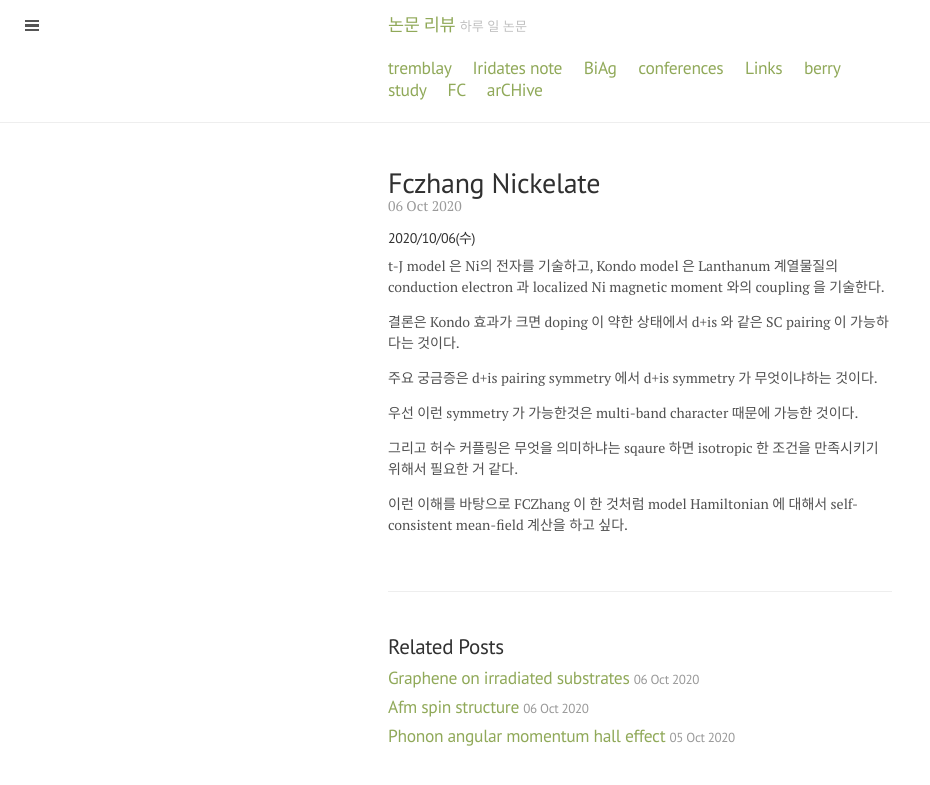
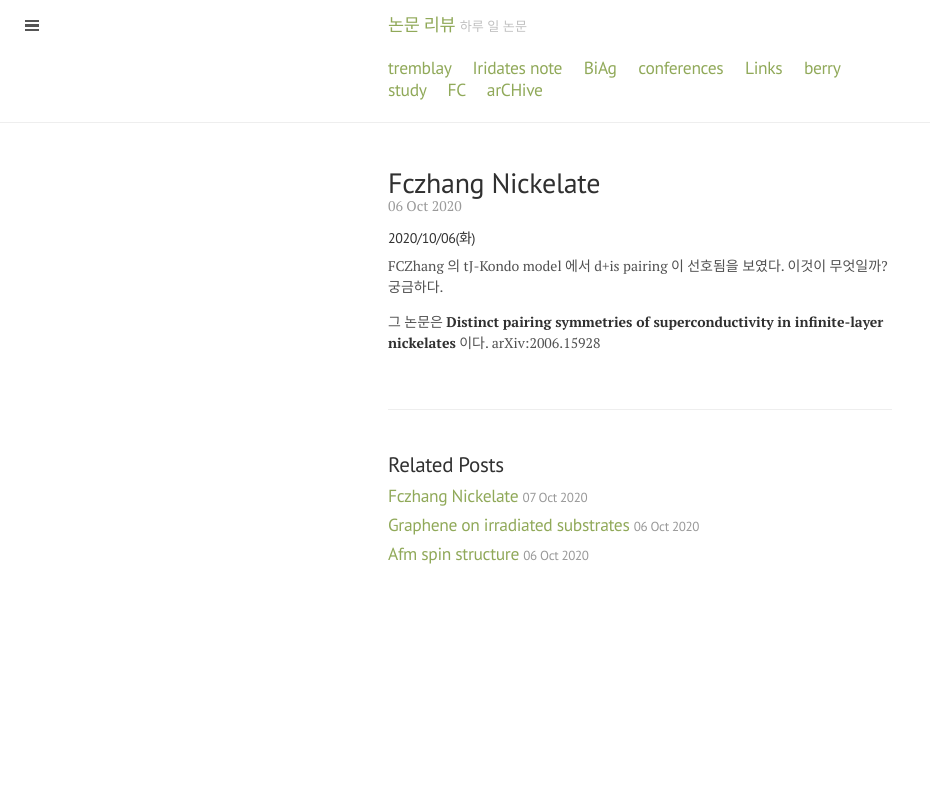
Before and after one commit to qkrwlsghdcjsworlt/work, a Jekyll site: the page built from _posts/2020/2020-10-06-FCZhang-nickelate.markdown, in a window 1280 px wide. Shown: the top 785 px of the page, without its empty margins (0-930 px from the left). Built offline with Jekyll 4.4.1, drawn with Linux system fonts in a browser that asks for light colours; our own code applies the rules of GitHub Pages for plain Markdown files.

Commit message:
“update”

```diff
--- a/_posts/2020/2020-10-06-FCZhang-nickelate.markdown
+++ b/_posts/2020/2020-10-06-FCZhang-nickelate.markdown
@@ -8,18 +8,13 @@
 
 
 
-#####  2020/10/06(수)
+#####  2020/10/06(화)
 
 
-t-J model 은 Ni의 전자를 기술하고,
-Kondo model 은 Lanthanum 계열물질의 conduction electron 과 localized Ni magnetic moment 와의 coupling 을 기술한다.
 
-결론은 Kondo 효과가 크면 doping 이 약한 상태에서 d+is 와 같은 SC pairing 이 가능하다는 것이다.
+FCZhang 의 tJ-Kondo model 에서 d+is pairing 이 선호됨을 보였다. 이것이 무엇일까? 궁금하다.
 
-주요 궁금증은 d+is pairing symmetry 에서 d+is symmetry 가 무엇이냐하는 것이다.
-
-우선 이런 symmetry 가 가능한것은 multi-band character 때문에 가능한 것이다.
-
-그리고 허수 커플링은 무엇을 의미하냐는 sqaure 하면 isotropic 한 조건을 만족시키기 위해서 필요한 거 같다.
-
-이런 이해를 바탕으로 FCZhang 이 한 것처럼 model Hamiltonian 에 대해서 self-consistent mean-field 계산을 하고 싶다.
+그 논문은
+**Distinct pairing symmetries of superconductivity in infinite-layer nickelates**
+이다.
+arXiv:2006.15928
```
Also changed, not shown: _posts/2020/2020-10-07-FCZhang-nickelate.markdown (added, +25 -0 lines), 6 other files.
